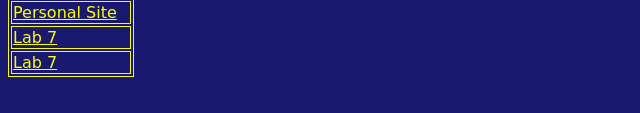
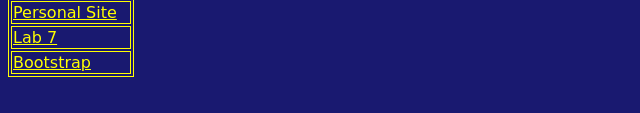
Before and after one commit to jchayes24/jchayes24.github.io, a plain HTML site: page index.html in a window 1280 px wide. Shown: the part 233-346 px from the top of the page, 0-640 px from the left. Drawn offline with Linux system fonts and the light colour scheme; a web font is replaced by a local one.

Commit message:
Update index.html

```diff
--- a/index.html
+++ b/index.html
@@ -39,7 +39,7 @@
       <td><a href="https://jchayes24.github.io/mylightbox/colemanlightbox">Lab 7</a></td>
   </tr>
    <tr>
-      <td><a href="https://jchayes24.github.io/mylightbox/Bootstrap/bootprac">Lab 7</a></td>
+      <td><a href="https://jchayes24.github.io/mylightbox/Bootstrap/bootprac">Bootstrap</a></td>
   </tr>
 
 </table>
```
